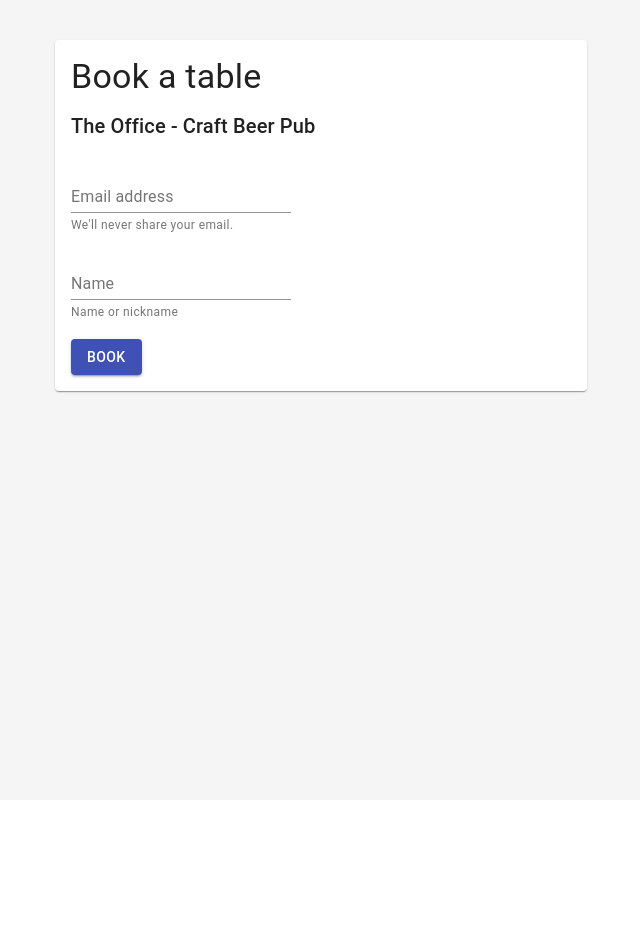
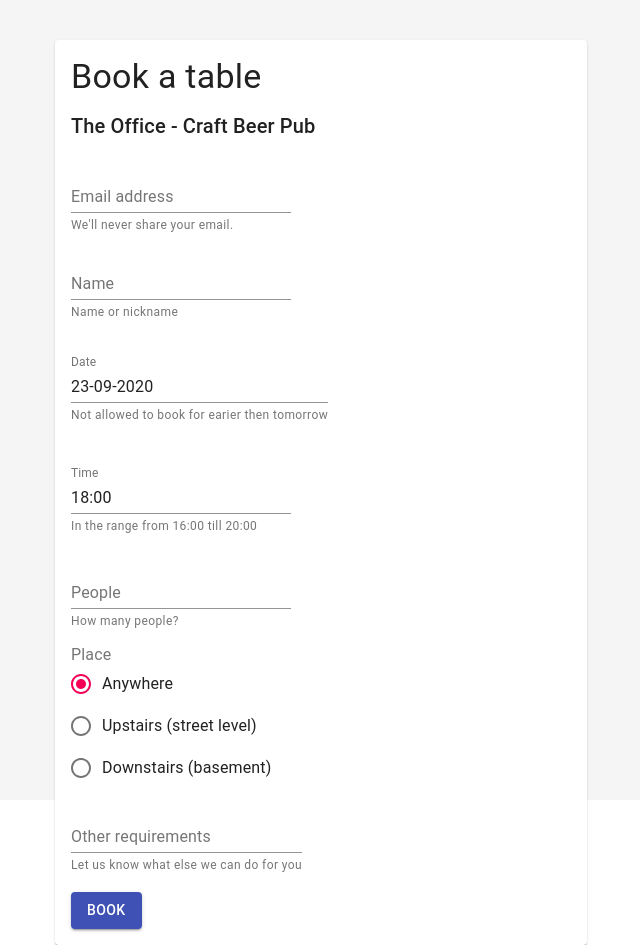
Before and after one commit to mstefaniak/book-a-table, a React (Create React App) app: page / in a window 1280 px wide. Shown: the whole page, without its empty margins (319-959 px from the left). Before the commit the page ends 800 px from the top, so only its background shows below. Built offline with nearby package versions, Linux system fonts and the light colour scheme.

Commit message:
build full form with validation

```diff
--- a/package.json
+++ b/package.json
@@ -3,10 +3,14 @@
   "version": "0.1.0",
   "private": true,
   "dependencies": {
+    "@date-io/core": "^2.10.6",
+    "@date-io/date-fns": "1.x",
     "@material-ui/core": "^4.11.0",
+    "@material-ui/pickers": "^3.2.10",
     "@testing-library/jest-dom": "^4.2.4",
     "@testing-library/react": "^9.3.2",
     "@testing-library/user-event": "^7.1.2",
+    "date-fns": "^2.16.1",
     "final-form": "^4.20.1",
     "i18next": "^19.7.0",
     "i18next-browser-languagedetector": "^6.0.1",
--- a/src/components/book/BookForm.tsx
+++ b/src/components/book/BookForm.tsx
@@ -1,8 +1,10 @@
+import { addDays, setHours, setMinutes, setSeconds, getHours, getMinutes, isBefore } from 'date-fns';
 import React from 'react';
 import { useTranslation } from 'react-i18next';
 import { Form, Field } from 'react-final-form';
-
-import { Button, Grid, Typography, TextField } from '@material-ui/core';
+import DateFnsUtils from '@date-io/date-fns';
+import { Button, Grid, Typography, TextField, Radio, RadioGroup, FormControlLabel, FormControl, FormLabel } from '@material-ui/core';
+import { MuiPickersUtilsProvider, TimePicker, DatePicker } from '@material-ui/pickers';
 
 interface FormValues {
   name: string,
@@ -12,20 +14,48 @@ interface FormValues {
 type ValidatorResponse = undefined | string;
 type Validator = (value?: string) => ValidatorResponse;
 
+const defaultDate = addDays(new Date(), 1);
+const initialValues = {
+  date: defaultDate,
+  time: setHours(setMinutes(defaultDate, 0), 18),
+};
+
 const composeValidators = (...validators: Array<Validator>) => (value?: string): ValidatorResponse =>
   validators.reduce((error: ValidatorResponse, validator) => error || validator(value), undefined);
+
+const MIN_PEOPLE = 1;
+const MAX_PEOPLE = 12;
 
 const BookForm = () => {
   const { t } = useTranslation();
   const isNotEmpty: Validator = (value) => (value ? undefined : t('required'))
   const isEmail = (email?: string): ValidatorResponse => (email && email?.indexOf('@') > -1 ? undefined : t('invalid_email'))
+  const isNumber = (value?: string): ValidatorResponse => (isNaN(Number(value)) ? t('invalid_number') : undefined);
+  const isBetween = (min: number, max: number) => (value?: string): ValidatorResponse => (Number(value) < min || Number(value) > max ? t('not_between', { min: MIN_PEOPLE, max: MAX_PEOPLE }) : undefined);
+  const isValidTime = (time: Date): ValidatorResponse => {
+    const hour = getHours(time);
+    const minute = getMinutes(time);
+    if (hour < 16 || hour > 20 || (hour === 20 && minute > 0)) {
+      return 'error';
+    }
+    return undefined;
+  };
+  const isValidDate = (date: Date): ValidatorResponse => {
+    const selectedDate = setHours(setMinutes(date, 0), 16); // 16:00
+    const startDate = setHours(setMinutes(setSeconds(defaultDate, 0), 59), 15); // tomorrow 16:01:00
+    console.log(isBefore(selectedDate, startDate), selectedDate, startDate)
+    if (isBefore(startDate, selectedDate)) {
+      return 'error';
+    }
+    return undefined;
+  };
 
   const onSubmit = (values: FormValues): void => {
     console.log('submit', values);
-  }
+  };
 
   return (
-    <Form onSubmit={onSubmit} render={({ handleSubmit }) => (
+    <Form onSubmit={onSubmit} initialValues={initialValues} render={({ handleSubmit }) => (
       <form onSubmit={handleSubmit}>
         <Grid container spacing={2}>
           <Grid item xs={12}>
@@ -56,6 +86,75 @@ const BookForm = () => {
               )}
             </Field>
           </Grid>
+          <MuiPickersUtilsProvider utils={DateFnsUtils}>
+            <Grid item xs={12}>
+              <Field name="date" validate={isValidDate}>
+                {({ input, meta }) => (
+                  <DatePicker
+                    {...input}
+                    margin="normal"
+                    format="dd-MM-yyyy"
+                    label={meta.touched && meta.error ? t('error') : t('date')}
+                    error={meta.touched && !!meta.error}
+                    helperText={t('date_hint')}
+                  />
+                )}
+              </Field>
+            </Grid>
+            <Grid item xs={12}>
+              <Field name="time" validate={isValidTime}>
+                {({ input, meta }) => (
+                  <TimePicker
+                    {...input}
+                    ampm={false}
+                    minutesStep={15}
+                    margin="normal"
+                    label={meta.touched && meta.error ? t('error') : t('time')}
+                    error={meta.touched && !!meta.error}
+                    helperText={t('time_hint')}
+                  />
+                )}
+              </Field>
+            </Grid>
+          </MuiPickersUtilsProvider>
+          <Grid item xs={12}>
+            <Field name="people" validate={composeValidators(isNumber, isBetween(MIN_PEOPLE, MAX_PEOPLE))}>
+              {({ input, meta }) => (
+                <TextField
+                  {...input}
+                  label={meta.touched && meta.error ? t('error') : t('people')}
+                  error={meta.touched && !!meta.error}
+                  helperText={meta.touched && meta.error ? meta.error : t('people_hint')}
+                />
+              )}
+            </Field>
+          </Grid>
+          <Grid item xs={12}>
+            <Field name="people" validate={composeValidators(isNumber, isBetween(1, 12))}>
+              {({ input }) => (
+                <FormControl component="fieldset">
+                  <FormLabel component="legend">{t('place')}</FormLabel>
+                  <RadioGroup {...input}>
+                    <FormControlLabel value="anywhere" control={<Radio />} label={t('place_anywhere')} checked />
+                    <FormControlLabel value="upstairs" control={<Radio />} label={t('place_upstairs')} />
+                    <FormControlLabel value="downstairs" control={<Radio />} label={t('place_downstairs')} />
+                  </RadioGroup>
+                </FormControl>
+              )}
+            </Field>
+          </Grid>
+          <Grid item xs={12}>
+            <Field name="other">
+              {({ input }) => (
+                <TextField
+                  {...input}
+                  label={t('other')}
+                  helperText={t('other_hint')}
+                />
+              )}
+            </Field>
+          </Grid>
+
           <Grid item xs={12}>
             <Button type="submit" variant="contained" color="primary">
               {t('book')}
--- a/src/locale/en.ts
+++ b/src/locale/en.ts
@@ -1,11 +1,25 @@
 export default {
   book: 'Book',
   book_a_table: 'Book a table',
+  date: 'Date',
+  date_hint: 'Not allowed to book for earier then tomorrow',
   email: 'Email address',
   email_hint: 'We\'ll never share your email.',
   email_invalid: 'Invalid email',
   error: 'Error',
+  invalid_number: 'Not a number',
   name: 'Name',
   name_hint: 'Name or nickname',
+  not_between: 'Should be between {{min}} and {{max}}',
+  other: 'Other requirements',
+  other_hint: 'Let us know what else we can do for you',
+  people: 'People',
+  people_hint: 'How many people?',
+  place: 'Place',
+  place_anywhere: 'Anywhere',
+  place_upstairs: 'Upstairs (street level)',
+  place_downstairs: 'Downstairs (basement)',
   required: 'Required',
+  time: 'Time',
+  time_hint: 'In the range from 16:00 till 20:00',
 }
```
Also changed, not shown: public/manifest.json, 1 other file (tests, documents, lock files or other folders).
